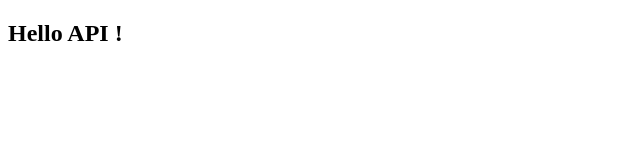
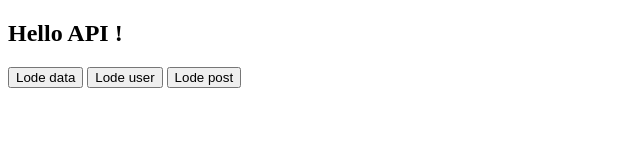
Before and after one commit to rahul0179/api-intro-works, a plain HTML site: page index.html in a window 1280 px wide. Shown: the whole page, without its empty margins (0-640 px from the left). Drawn offline with Linux system fonts and the light colour scheme.

Commit message:
push code

```diff
--- a/index.html
+++ b/index.html
@@ -10,6 +10,9 @@
 
 <body>
     <h2>Hello API !</h2>
+    <button onclick="lodeData()">Lode data</button>
+    <button onclick="lodeUser()">Lode user</button>
+    <button onclick="lodePost()">Lode post</button>
     <script src="js/api.js"></script>
 </body>
 
--- a/js/api.js
+++ b/js/api.js
@@ -1,22 +1,20 @@
-// java script object notation-JSON
-// JSON
-const user = { id: 11, name: 'gorib', job: 'actor' };
-const stringified = JSON.stringify(user)
+function lodeData() {
+    fetch('https://jsonplaceholder.typicode.com/todos/1')
+        .then(response => response.json())
+        .then(jsonData => console.log(jsonData.userId))
 
-//console.log(user)
-//console.log(stringified);
+}
 
-const obj = {
-    name: 'Json Store',
-    address: 'Baily Road',
-    product: ['laptop', 'mobile', 'watch'],
-    owner: {
-        name: 'Json',
-        age: 49,
-        profession: 'besnissman'
-    },
-    isExpensive: false
+function lodeUser() {
+    fetch('https://jsonplaceholder.typicode.com/users')
+        .then(x => x.json())
+        .then(jData => displayData(jData));
 }
-const makeString = JSON.stringify(obj);
-const makeObj = JSON.parse(makeString);
-console.log(makeObj);
+function lodePost() {
+    fetch('https://jsonplaceholder.typicode.com/posts')
+        .then(res => res.json())
+        .then(jData => console.log(jData));
+}
+function displayData(jData) {
+    console.log(jData);
+}
```
Also changed, not shown: js/json.js (added, +22 -0 lines).
